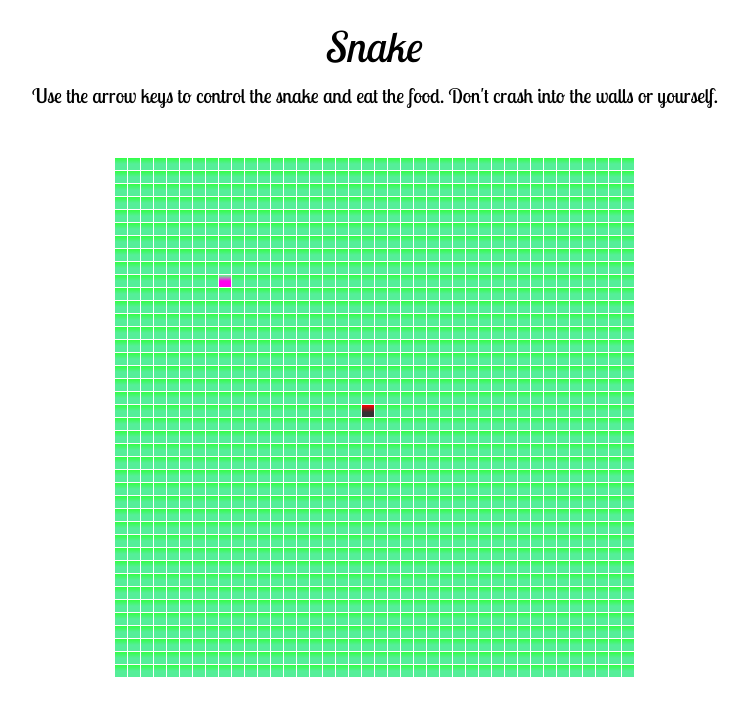
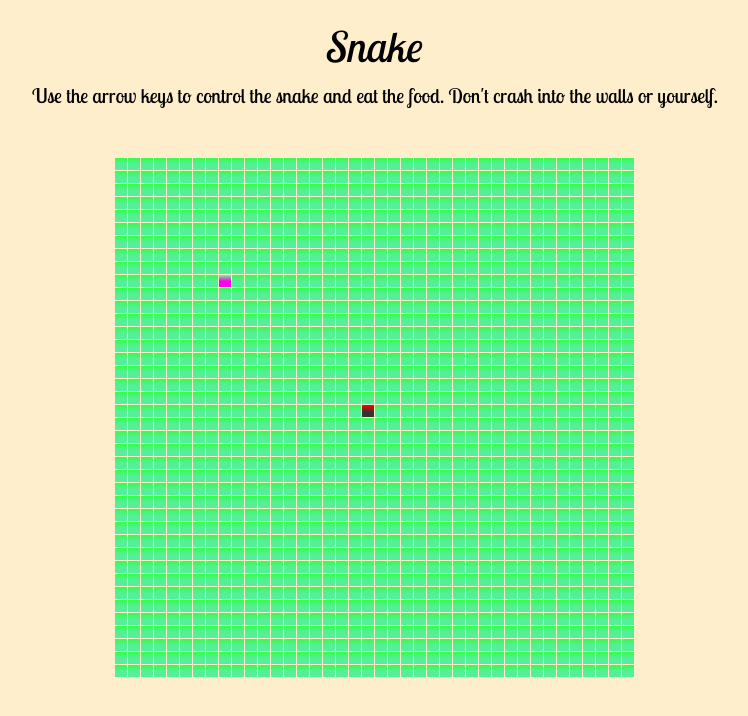
Before and after one commit to mjgwood/snake, a plain HTML site: page index.html in a window 1280 px wide. Shown: the whole page, without its empty margins (265-1013 px from the left). Drawn offline with Linux system fonts and the light colour scheme.

Commit message:
update body styles

```diff
--- a/styles.css
+++ b/styles.css
@@ -1,3 +1,5 @@
+/*IMPORTS*/
+
 @import url(https://fonts.googleapis.com/css?family=Lobster+Two:400,400italic);
 
 /*CSS RESET*/
@@ -27,6 +29,7 @@ time, mark, audio, video {
 
 body {
   font-family: 'Lobster Two', cursive, monospace;
+  background: #FFEECC;
 }
 
 #container {
```
